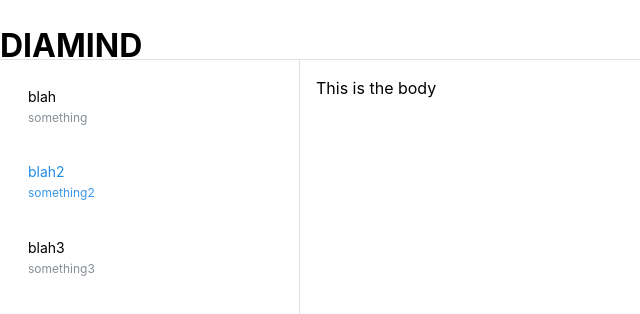
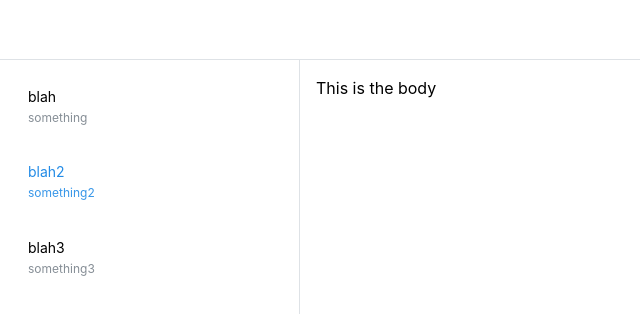
Before and after one commit to proofgeist/ReactTileMaker, a React (Vite) app: page / in a window 1280 px wide. Shown: the top 314 px of the page, without its empty margins (0-640 px from the left). Built offline with nearby package versions, Linux system fonts and the light colour scheme.

Commit message:
deleted testing crud

```diff
--- a/src/App.tsx
+++ b/src/App.tsx
@@ -36,10 +36,6 @@ export default function App() {
       padding="md"
     >
       <AppShell.Header>
-        <h1>DIAMIND</h1>
-        <h1>circle</h1>
-        <h1>Square</h1>
-        <h1>Triangle</h1>
         <Group h="100%" px="md">
           <Burger opened={opened} onClick={toggle} hiddenFrom="sm" size="sm" />
         </Group>
```
